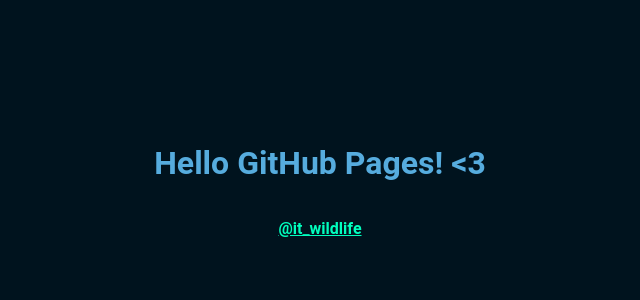
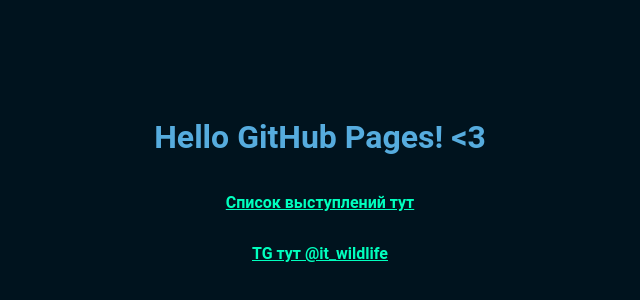
Before and after one commit to numbingmist/numbingmist.github.io, a plain HTML site: page index.html in a window 1280 px wide. Shown: the part 220-520 px from the top of the page, without its empty margins (320-960 px from the left). Drawn offline with Linux system fonts and the light colour scheme.

Commit message:
Update index.html

```diff
--- a/index.html
+++ b/index.html
@@ -26,5 +26,6 @@
 </head>
 <body>
   <h1>Hello GitHub Pages! <3</h1>
-  <p><a href="https://t.me/it_wildlife" target="_blank">@it_wildlife</a></p>
+  <p><a href="https://numbingmist.github.io/slides" target="_blank">Список выступлений тут</a></p>
+  <p><a href="https://t.me/it_wildlife" target="_blank">TG тут @it_wildlife</a></p>
 </body>
```
